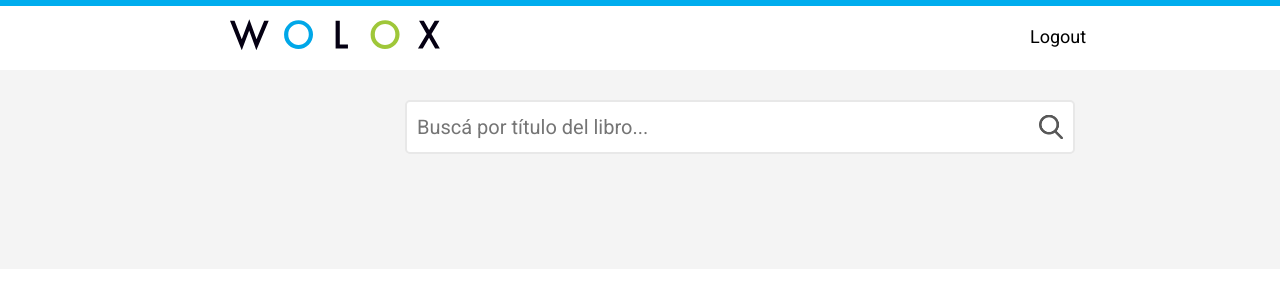
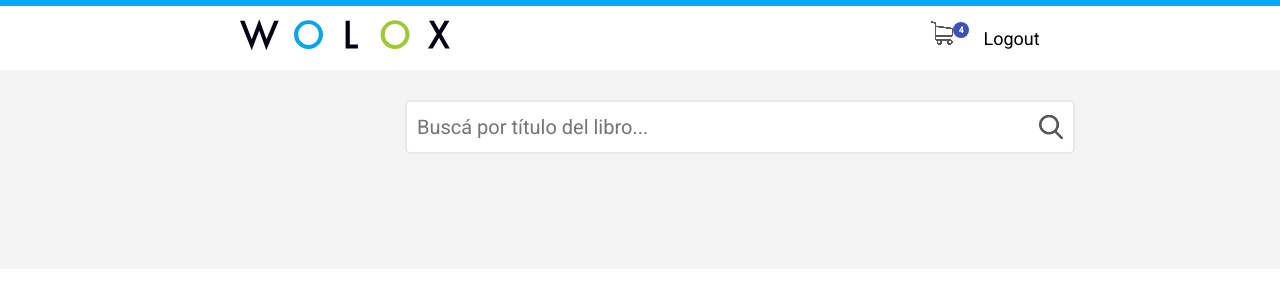
Before and after one commit to wolox-training/jh-angular, an Angular app: page /auth/books in a window 1280 px wide. Shown: the top 300 px of the page. Built offline with nearby package versions, Linux system fonts and the light colour scheme; sample sign-in values are in the browser's storage.

Commit message:
Added shopping cart button to header

```diff
--- a/angular.json
+++ b/angular.json
@@ -34,6 +34,7 @@
               "src/assets"
             ],
             "styles": [
+              "./node_modules/@angular/material/prebuilt-themes/indigo-pink.css",
               "src/styles/styles.scss"
             ],
             "scripts": []
@@ -103,6 +104,7 @@
               "src/assets"
             ],
             "styles": [
+              "./node_modules/@angular/material/prebuilt-themes/indigo-pink.css",
               "src/styles/styles.scss"
             ],
             "scripts": []
--- a/package.json
+++ b/package.json
@@ -11,10 +11,12 @@
   "private": true,
   "dependencies": {
     "@angular/animations": "~12.0.0",
+    "@angular/cdk": "^12.0.3",
     "@angular/common": "~12.0.0",
     "@angular/compiler": "~12.0.0",
     "@angular/core": "~12.0.0",
     "@angular/forms": "~12.0.0",
+    "@angular/material": "^12.0.3",
     "@angular/platform-browser": "~12.0.0",
     "@angular/platform-browser-dynamic": "~12.0.0",
     "@angular/router": "~12.0.0",
--- a/src/app/app.module.ts
+++ b/src/app/app.module.ts
@@ -8,6 +8,7 @@ import { AppComponent } from './app.component';
 import { HeaderModule } from './components/header/header.module';
 import { AuthGuard } from './helpers/guards/auth.guard';
 import { UserService } from './services/user.service';
+import { BrowserAnimationsModule } from '@angular/platform-browser/animations';
 
 @NgModule({
   declarations: [
@@ -17,7 +18,8 @@ import { UserService } from './services/user.service';
     BrowserModule,
     AppRoutingModule,
     HeaderModule,
-    HttpClientModule
+    HttpClientModule,
+    BrowserAnimationsModule
   ],
   providers: [UserService, AuthGuard, UnAuthGuard],
   bootstrap: [AppComponent]
--- a/src/app/components/header/header.component.html
+++ b/src/app/components/header/header.component.html
@@ -1,4 +1,9 @@
 <header class="header">
   <img class="logo-wolox" src="assets/images/logo_wolox.svg" alt="Logo Wolox">
-  <a id="btn-logout" class="btn btn-logout" (click)="sessionLogout()">Logout</a>
+  <div class="btns">
+    <a class="btn btn-cart" matBadge="4" matBadgeOverlap="false" matBadgeSize="small">
+      <img class="icon-shopping-cart" src="/assets/images/g4755.png">
+    </a>
+    <a class="btn btn-logout" (click)="sessionLogout()">Logout</a>
+  </div>
 </header>
--- a/src/app/components/header/header.component.scss
+++ b/src/app/components/header/header.component.scss
@@ -1,16 +1,41 @@
 @import "src/styles/lib/colors";
+
+.btns {
+  justify-content: space-evenly;
+}
+
+.btn-cart {
+  height: 24px;
+  margin-right: 30px;
+  width: 22px;
+  .icon-shopping-cart {
+    height: 24px;
+    width: 22.31px;
+
+    &:hover {
+      transform: scale(1.1);
+    }
+  }
+}
+
+.btn-logout {
+  height: 18px;
+  color: #000;
+  font-size: 18px;
+  line-height: 21px;
+}
 
 .header {
   align-items: center;
   background-color: $white;
-  box-shadow: 0 4px 10px 0 rgba(0,0,0,0.5);
+  box-shadow: 0 4px 10px 0 rgba(0, 0, 0, 0.5);
   display: flex;
   height: 70px;
-  justify-content: space-between;
+  justify-content: space-around;
   width: 100%;
 
   &::before {
-    content: '';
+    content: "";
     position: absolute;
     top: 0;
     left: 0;
@@ -22,13 +47,5 @@
 
 .logo-wolox {
   height: 70px;
-  margin-left: 18%;
   width: 210px;
 }
-
-.btn-logout {
-  height: 18px;
-  color: #000;
-  font-size: 18px;
-  line-height: 21px;
-}
--- a/src/app/components/header/header.module.ts
+++ b/src/app/components/header/header.module.ts
@@ -1,6 +1,7 @@
 import { NgModule } from '@angular/core';
 import { CommonModule } from '@angular/common';
 import { HeaderComponent } from './header.component';
+import { MatBadgeModule } from '@angular/material/badge';
 
 
 
@@ -8,7 +9,9 @@ import { HeaderComponent } from './header.component';
   declarations: [HeaderComponent],
   exports: [HeaderComponent],
   imports: [
-    CommonModule
+    CommonModule,
+    MatBadgeModule
+
   ]
 })
 export class HeaderModule { }
--- a/src/index.html
+++ b/src/index.html
@@ -8,8 +8,10 @@
   <link rel="icon" type="image/x-icon" href="favicon.ico">
   <link rel="preconnect" href="https://fonts.gstatic.com">
   <link href="https://fonts.googleapis.com/css2?family=Roboto:ital,wght@0,400;0,700;1,100&display=swap" rel="stylesheet">
+  <link href="https://fonts.googleapis.com/css2?family=Roboto:wght@300;400;500&display=swap" rel="stylesheet">
+  <link href="https://fonts.googleapis.com/icon?family=Material+Icons" rel="stylesheet">
 </head>
-<body>
+<body class="mat-typography">
   <app-root></app-root>
 </body>
 </html>
```
Also changed, not shown: src/app/screens/auth/auth.module.ts (+8 -6 lines), src/assets/images/g4755.png (added), 1 other file (tests, documents, lock files or other folders).
